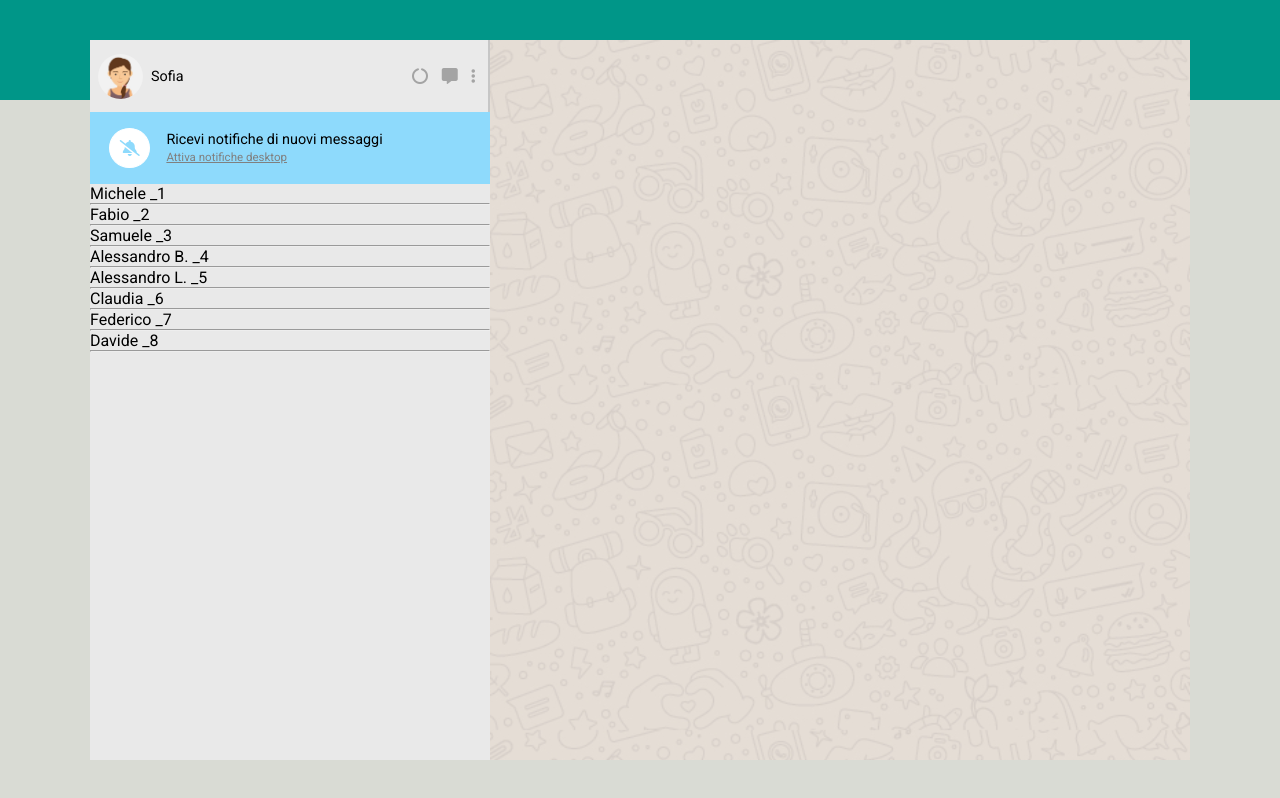
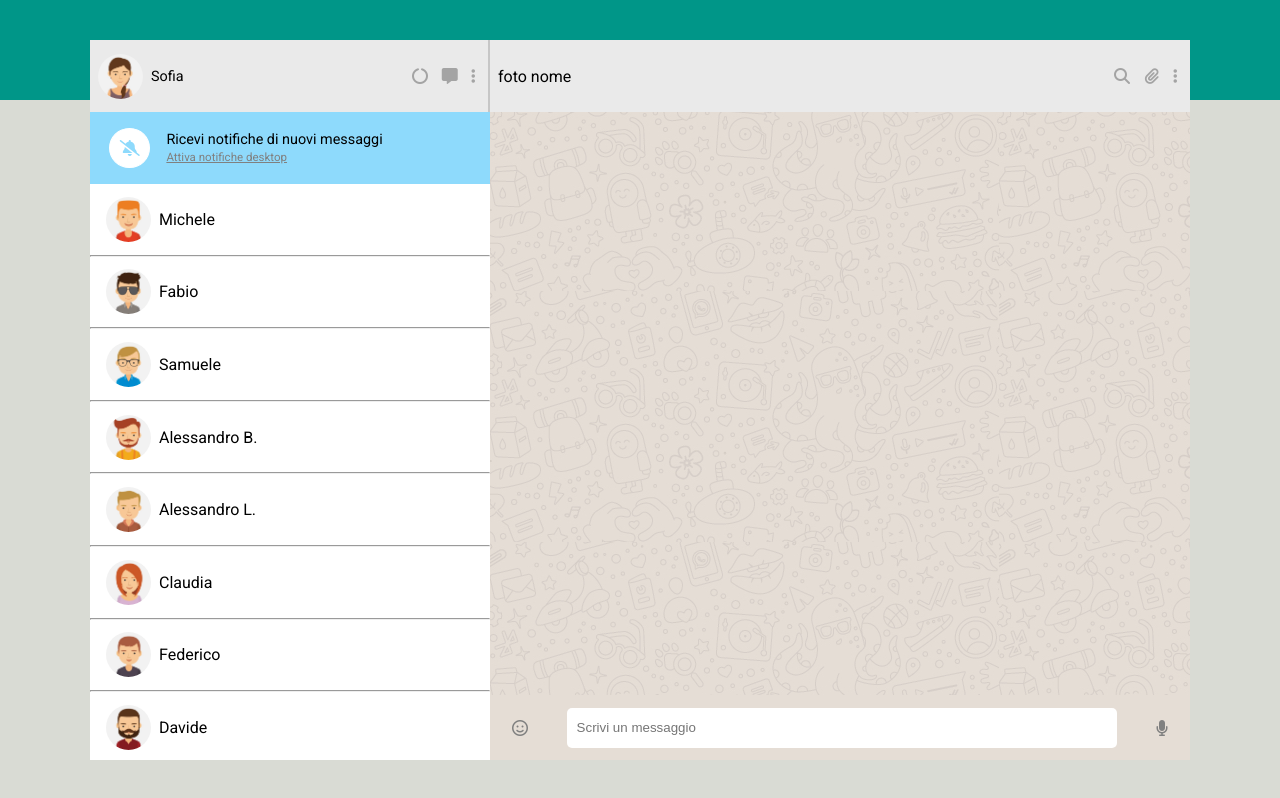
Before and after one commit to Andrea-Baggio/vue-boolzapp, a plain HTML site: page index.html in a window 1280 px wide. Drawn offline with nearby package versions, Linux system fonts and the light colour scheme.

Commit message:
milestone 1

```diff
--- a/css/style.css
+++ b/css/style.css
@@ -59,16 +59,19 @@ main {
     width: 700px;
     height: 100%;
     background-image: url('../img/mine.jpg');
-    background-size: contain;
+    background-size: auto;
 }
 
-.aside-top {
+.aside-top, .main-top {
     height: 10%;
     padding: .5rem;
     display: flex;
     justify-content: space-between;
     align-items: center;
     background-color: rgb(234, 234, 234);
+}
+
+.aside-top {
     border-right: 2px solid rgb(198, 198, 198);
 }
 
@@ -105,3 +108,49 @@ main {
     font-size: .8em;
     color: gray;
 }
+
+.aside-main {
+    overflow-y: scroll;
+    height: calc(100% - 20%);
+    background-color: white;
+}
+
+.contacts-list {
+    display: flex;
+    align-items: center;
+    padding: .8rem 0 .8rem 1rem;
+    gap: .5rem;
+}
+
+.contacts-list:hover {
+    cursor: pointer;
+    background-color: rgb(234, 234, 234);
+}
+
+main {
+    position: relative;
+}
+
+.main-bottom {
+    background-color: rgb(229, 221, 213);
+    height: 9%;
+    width: 100%;
+    display: flex;
+    justify-content: space-around;
+    align-items: center;
+    position: absolute;
+    bottom: 0;
+    left: 0;
+}
+
+.send-message input {
+    height: 40px;
+    width: 550px;
+    border: none;
+    border-radius: 5px;
+    padding: 0 .6rem;
+}
+
+.main-bottom i {
+    color: gray;
+}
--- a/index.html
+++ b/index.html
@@ -54,15 +54,47 @@
                         <div class="aside-main">
                             <ul>
                                 <li v-for="element in contacts">
-                                    {{ element.name }}
-                                    {{ element.avatar }}
+                                    <div class="contacts-list">
+                                        <img :src="'img/avatar'+ element.avatar+'.jpg'">
+                                        {{ element.name }}
+                                    </div>
                                     <hr>
                                 </li>
                             </ul>
                         </div>
                     </aside>
 
-                    <main></main>
+                    <main>
+                        <div class="main-top">
+                            <div class="selected-contact">
+                                foto
+                                nome
+                            </div>
+                            <div class="chat-icons">
+                                <i class="fa-solid fa-magnifying-glass"></i>
+                                <i class="fa-solid fa-paperclip"></i>
+                                <i class="fa-solid fa-ellipsis-vertical"></i>
+                            </div>
+                        </div>
+
+                        <div class="main-main">
+                            <!-- qua andrà una cosa del tipo
+                                    <ul>
+                                <li v-for="element in messages">
+                                    {{ element.message }}
+                                </li>
+                            </ul>
+                            -->
+                        </div>
+
+                        <div class="main-bottom">
+                            <i class="fa-regular fa-face-smile"></i>
+                            <div class="send-message">
+                                <input type="text" name="" id="" placeholder="Scrivi un messaggio">
+                            </div>
+                            <i class="fa-solid fa-microphone"></i>
+                        </div>
+                    </main>
                 </div>
             </div>
        </div>
```
